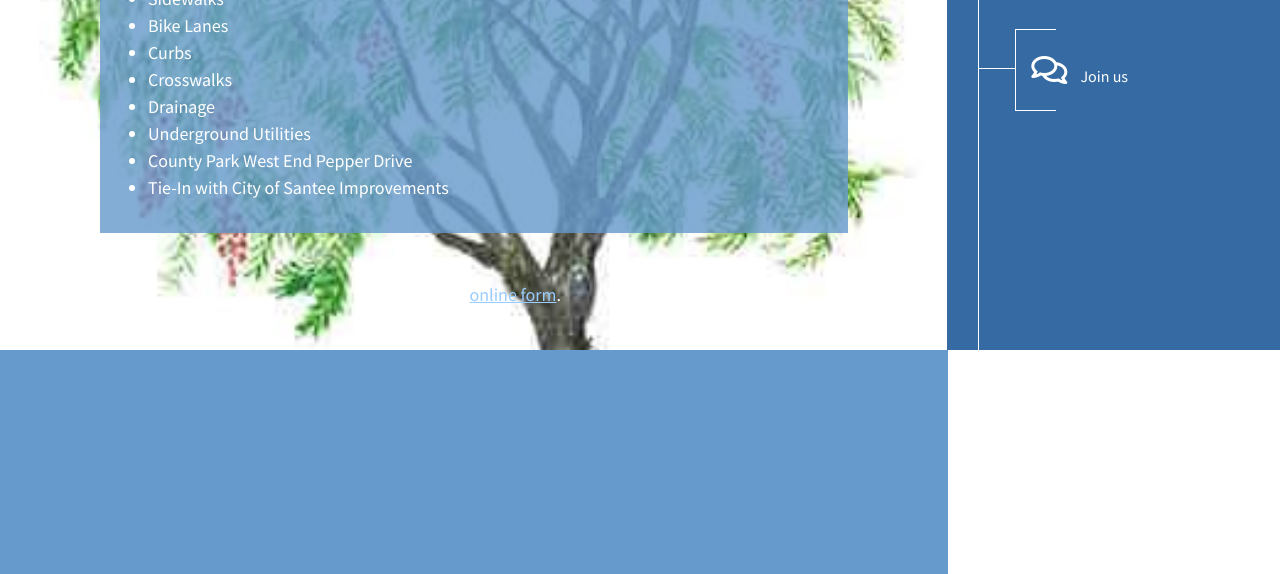
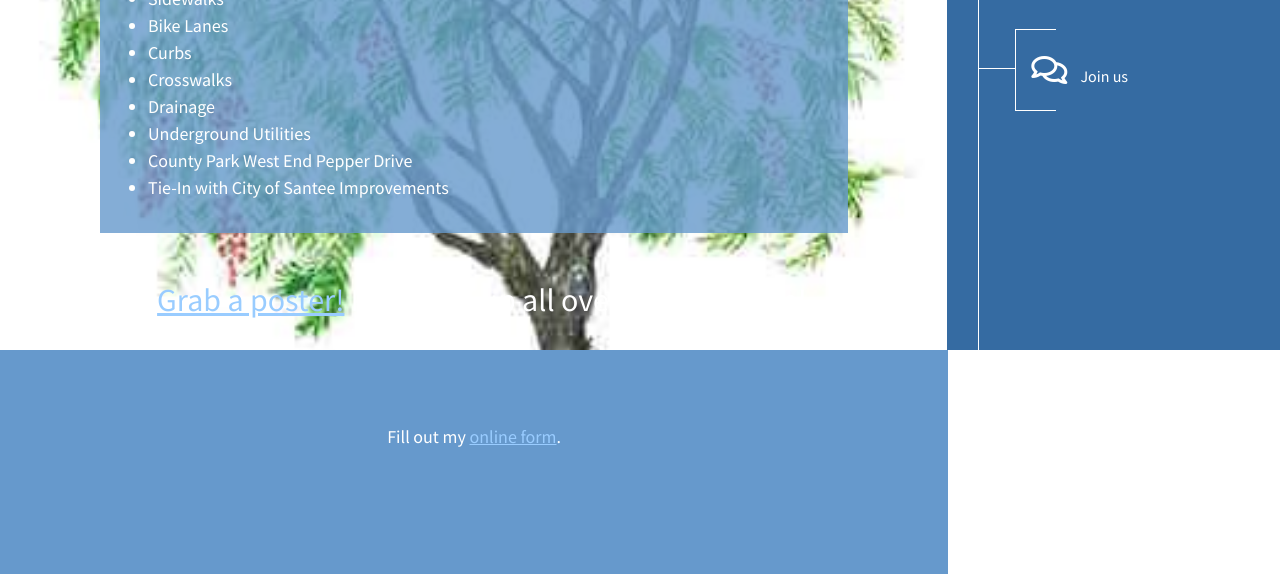
Before and after one commit to GrandPuzzlemaster/Dad-Website, a plain HTML site: page index.html in a window 1280 px wide. Shown: the part 450-1024 px from the top of the page. Drawn offline with Linux system fonts and the light colour scheme; a script that the page names is missing.

Commit message:
Added Poster

```diff
--- a/index.html
+++ b/index.html
@@ -70,6 +70,10 @@
                                 <li>Tie-In with City of Santee Improvements </li>
                             </ul>
                         </div>
+                    </div>
+                    <div class="container p-5">
+                        <h2 class="pl-3"><a href="PosterV1.pdf">Grab a poster!</a> Put them up all over Pepper Drive!
+                        </h2>
                     </div>
 
                     <div class="container p-5">
```
Also changed, not shown: 1 other file.
